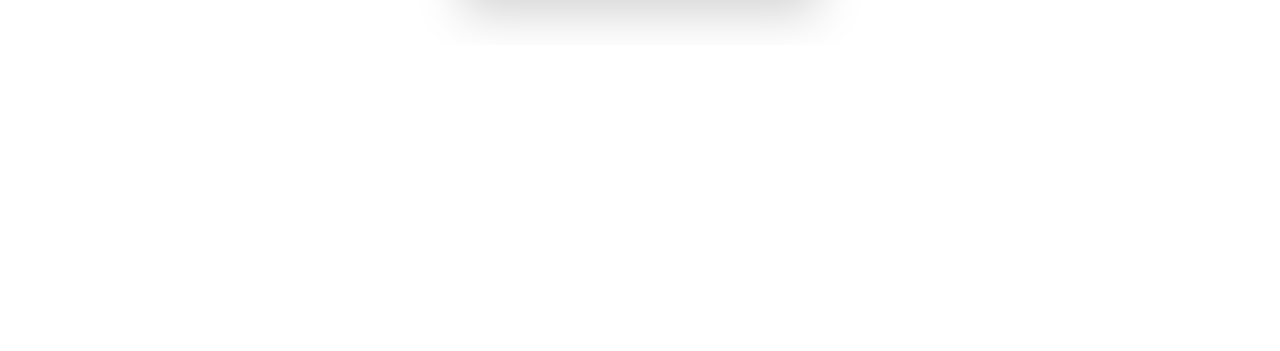
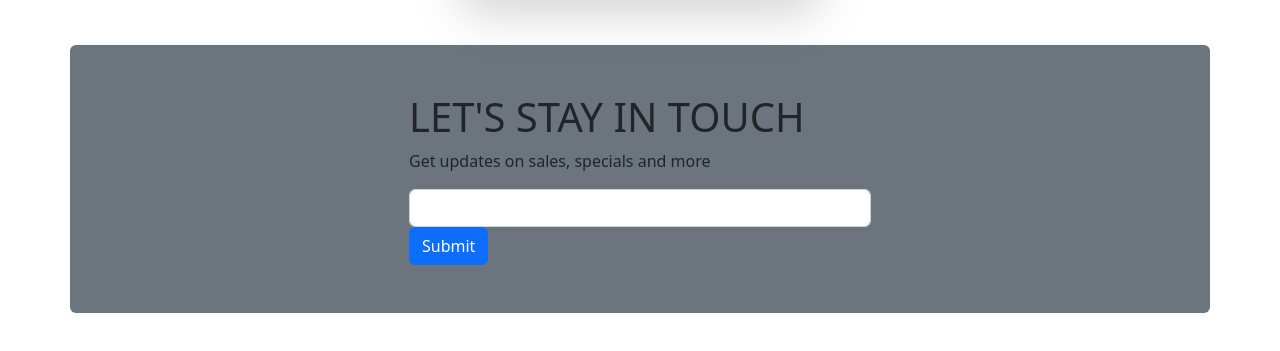
Before and after one commit to SamantaTabassumPromita/Panda-ecommers, a plain HTML site: page index.html in a window 1280 px wide. Shown: the part 2190-2541 px from the top of the page. Before the commit the page ends 2235 px from the top, so only its background shows below. Drawn offline with nearby package versions, Linux system fonts and the light colour scheme.

Commit message:
form section done

```diff
--- a/index.html
+++ b/index.html
@@ -352,6 +352,25 @@
           </div>
         </div>
       </section>
+      <!-- registration section -->
+      <section>
+        <div class="container bg-secondary rounded my-5">
+          <div class="d-flex justify-content-center">
+            <div class="w-50 p-5 d-flex flex-column">
+              <h1>LET'S STAY IN TOUCH</h1>
+              <p>Get updates on sales, specials and more</p>
+              <form action="">
+                <input
+                  class="form-control"
+                  type="text"
+                  aria-label="default input example"
+                />
+                <button type="submit" class="btn btn-primary">Submit</button>
+              </form>
+            </div>
+          </div>
+        </div>
+      </section>
     </main>
     <script
       src="https://cdn.jsdelivr.net/npm/bootstrap@5.2.0/dist/js/bootstrap.bundle.min.js"
```
